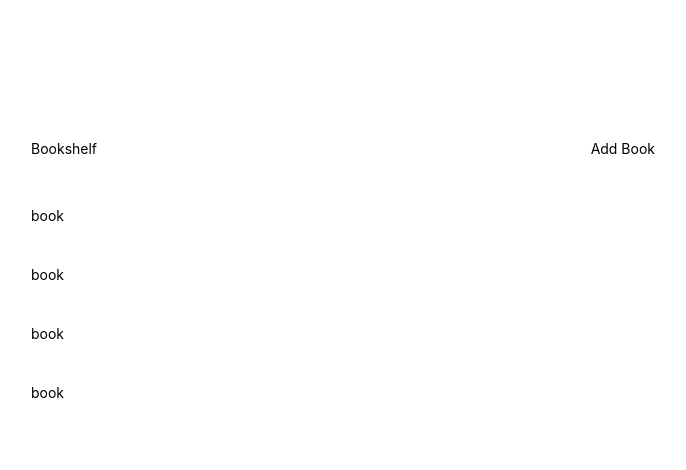
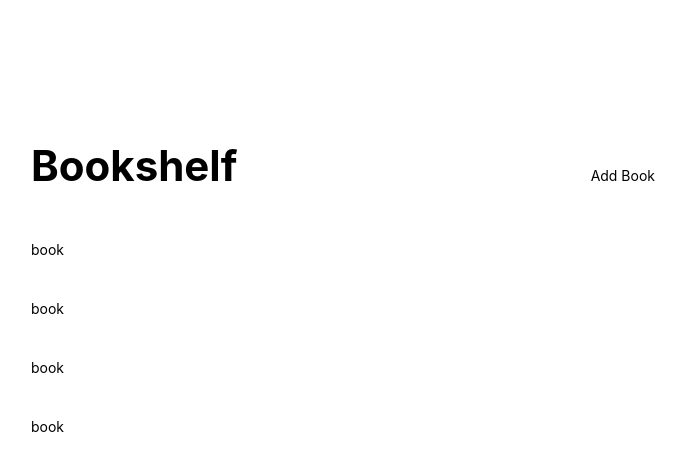
Before and after one commit to germanrdz/mmhmm-books-germanrdz, a Next.js app: page / in a window 1280 px wide. Shown: the top 470 px of the page, without its empty margins (297-983 px from the left). Built offline with nearby package versions, Linux system fonts and the light colour scheme.

Commit message:
Added Title component

```diff
--- /dev/null
+++ b/components/shared/Title.tsx
@@ -0,0 +1,18 @@
+import styled from "styled-components";
+
+type Props = {
+  text: string;
+};
+
+const Container = styled.h1`
+  font-size: 3em;
+  font-weight: 700;
+  margin: 0;
+  padding: 0;
+`;
+
+const Title = ({ text }: Props) => {
+  return <Container>{text}</Container>;
+};
+
+export default Title;
--- a/pages/index.tsx
+++ b/pages/index.tsx
@@ -1,6 +1,8 @@
 import type { NextPage } from "next";
 import Head from "next/head";
 import styled from "styled-components";
+
+import Title from "../components/shared/Title";
 
 const Container = styled.div`
   max-width: 624px;
@@ -30,7 +32,7 @@ const Home: NextPage = () => {
       </Head>
 
       <Header>
-        <div>Bookshelf</div>
+        <Title text="Bookshelf" />
         <div>Add Book</div>
       </Header>
 
--- a/styles/globalStyles.js
+++ b/styles/globalStyles.js
@@ -8,6 +8,7 @@ const GlobalStyle = createGlobalStyle`
 
     font-family: 'SF Pro Display';
     font-size: 14px;
+    color: #000000;
   }
 `;
 
```
